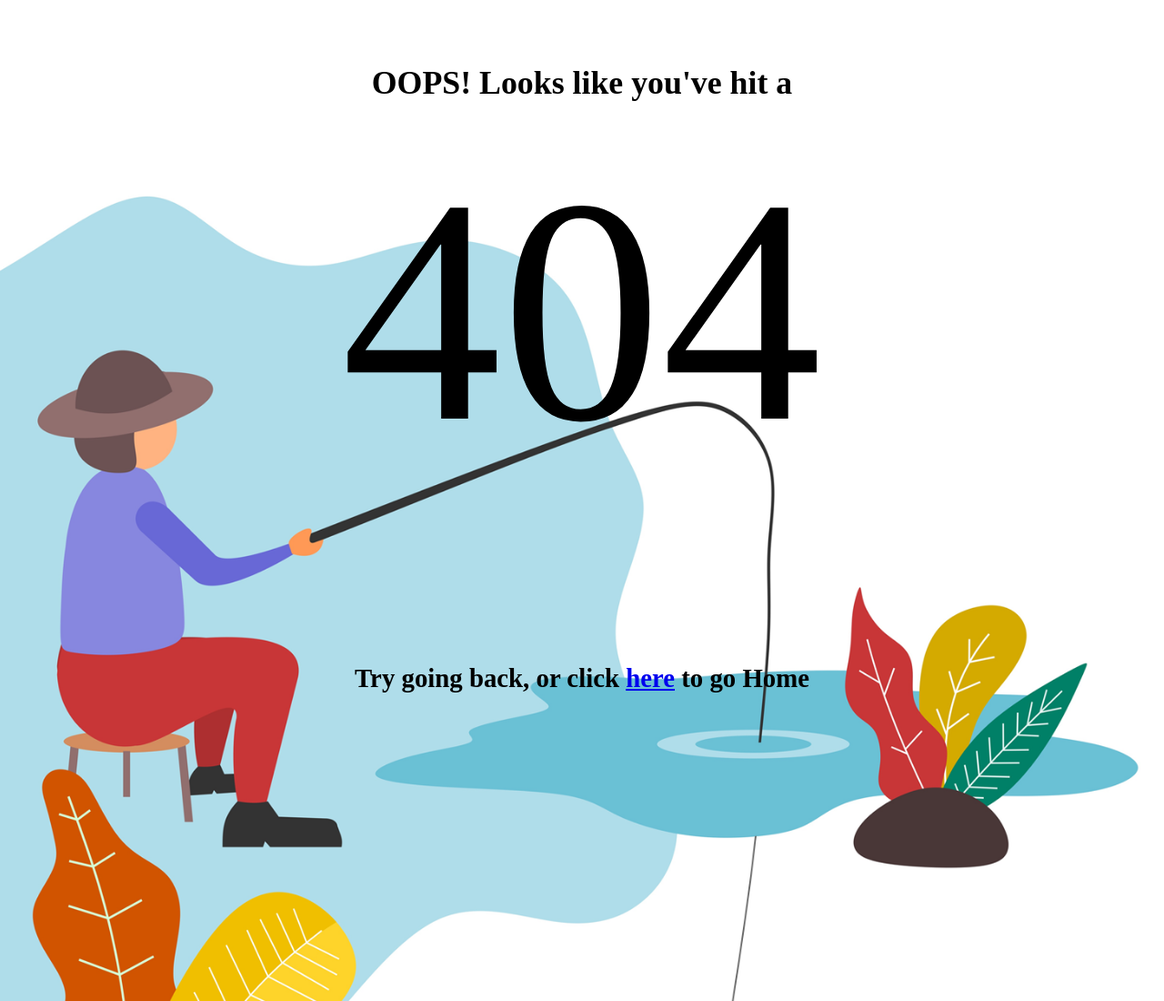
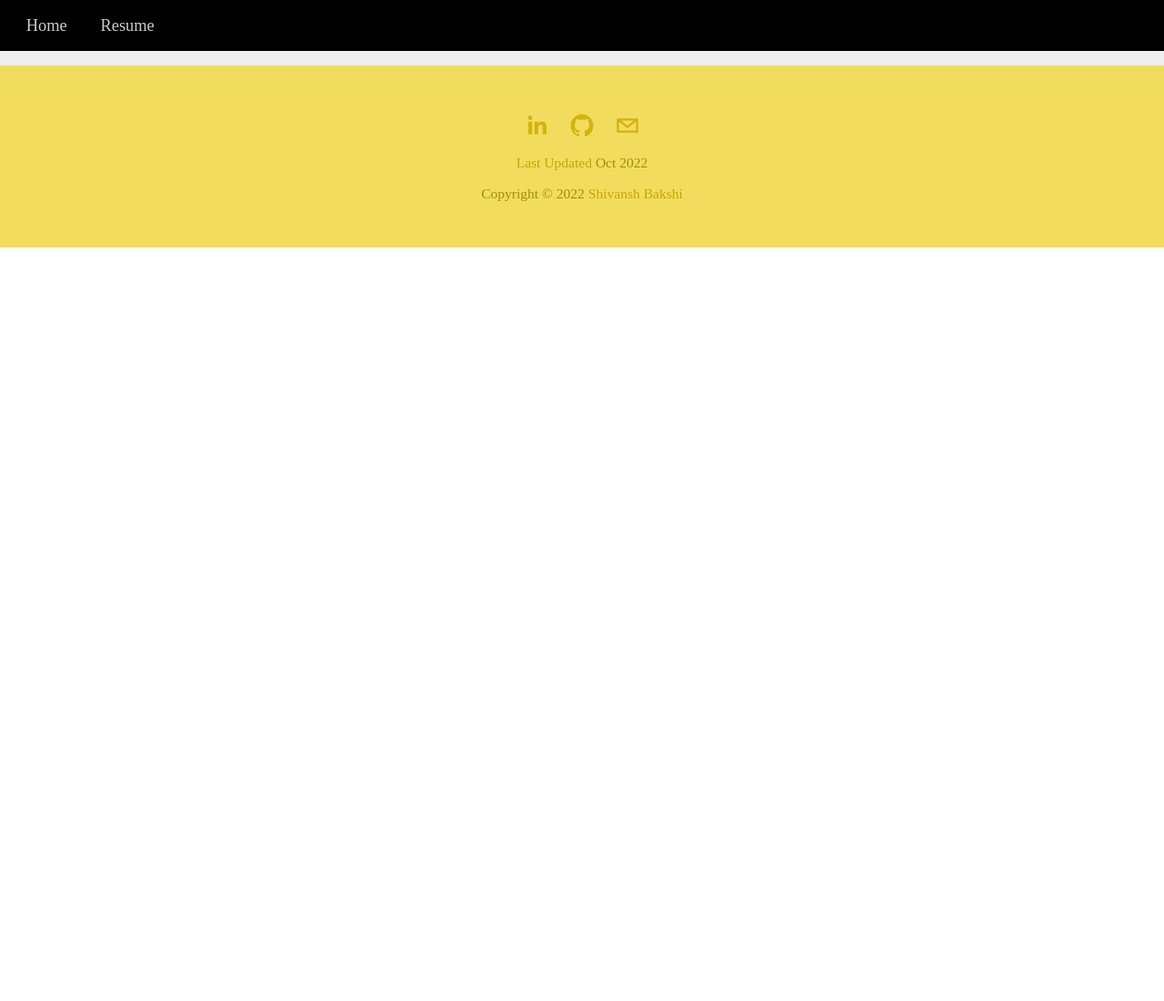
Before and after one commit to Shivansh-Bakshi/Shivansh-Bakshi.github.io, a Gatsby site: page /resume in a window 1280 px wide. Before the commit this address had no page. Shown: the top 1100 px of the page at 91% size. After the commit the page ends 800 px from the top, so only its background shows below. Built offline with nearby package versions, Linux system fonts and the light colour scheme; Gatsby itself is replaced by a stand-in of ours; a web font is replaced by a local one.

Commit message:
Added Resume

```diff
--- a/package.json
+++ b/package.json
@@ -28,5 +28,8 @@
     "react-wavify": "^1.6.3",
     "styled-components": "^5.3.6",
     "typewriter-effect": "^2.19.0"
+  },
+  "devDependencies": {
+    "gh-pages": "^4.0.0"
   }
 }
--- a/src/components/navbar.js
+++ b/src/components/navbar.js
@@ -1,5 +1,5 @@
 import * as React from 'react';
-import { Container, PageLink, Nav, UnorderedList, ListItem } from '../sc/navbar';
+import { Container, PageLink, Nav, UnorderedList, ListItem, ResumeLink } from '../sc/navbar';
 
 const Navbar = ( {fixedToTop} ) => {
     return(
@@ -7,7 +7,7 @@ const Navbar = ( {fixedToTop} ) => {
             <Nav>
                 <UnorderedList>
                     <ListItem><PageLink to='/'>Home</PageLink></ListItem>
-                    <ListItem><PageLink to='/contact'>Contact</PageLink></ListItem>
+                    <ListItem><ResumeLink href='Resume.pdf'>Resume</ResumeLink></ListItem>
                 </UnorderedList>
             </Nav>
         </Container>
--- /dev/null
+++ b/src/pages/resume.js
@@ -0,0 +1,14 @@
+import * as React from "react";
+import Layout from "../components/layout";
+
+const Resume = () => {
+    return(
+        <Layout>
+
+        </Layout>
+    )
+}
+
+export default Resume
+
+export const Head = () => <title>Shivansh Bakshi | Resume</title>
--- a/src/sc/navbar.js
+++ b/src/sc/navbar.js
@@ -37,6 +37,21 @@ export const PageLink = styled(Link)`
     color: #ccc;
     padding: calc(0.5vw + 0.5vh);
     background-color: inherit;
+    &:hover {
+        color: #eee;
+        background: #333;
+    }
+`
+
+export const ResumeLink = styled.a`
+    text-decoration: none;
+    color: #ccc;
+    padding: calc(0.5vw + 0.5vh);
+    background-color: inherit;
+    &:hover {
+        color: #eee;
+        background: #333;
+    }
 `
 
 export const ListItem = styled.li`
@@ -45,10 +60,4 @@ export const ListItem = styled.li`
     color: #ccc;
     background-color: inherit;
     padding-right: 2vh;
-    &:hover {
-        ${PageLink} {
-            color:#eee;
-            background-color: #333;
-        }
-    }
 `
```
Also changed, not shown: 2 other files.
